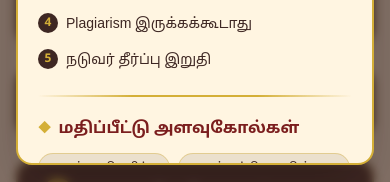
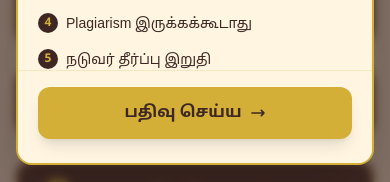
Before and after one commit to VISHWAJITH-GS/chithirai, a React (Vite) app: page / in a window 390 px wide. Both pictures are taken after a click on the button "கட்டுரை போட்டி". Shown: the part 2385-2567 px from the top of the page. Built offline with nearby package versions, Linux system fonts and the light colour scheme.

Commit message:
correccting the validation details in mobile format

```diff
--- a/src/components/EventModal.jsx
+++ b/src/components/EventModal.jsx
@@ -122,8 +122,10 @@ export default function EventModal({ event, onClose }) {
               </div>
             </motion.div>
 
-            {/* Right details panel */}
-            <div className="max-h-[95svh] md:max-h-[90vh] overflow-y-auto px-5 md:px-7 py-6 md:py-7 space-y-5 pb-20 md:pb-7">
+            {/* Right details panel — flex column with floating button */}
+            <div className="flex flex-col h-full max-h-[95svh] md:max-h-[90vh]">
+              {/* Scrollable content */}
+              <div className="flex-1 overflow-y-auto px-5 md:px-7 py-6 md:py-7 space-y-5 pb-72 md:pb-24">
               <motion.div variants={sectionVariants}>
                 <h3 className="flex items-center gap-2 text-[#7B1E1E] font-bold text-base mb-3">
                   <span className="text-gold">◆</span> தலைப்புகள்
@@ -184,8 +186,10 @@ export default function EventModal({ event, onClose }) {
               )}
 
               <motion.div variants={sectionVariants} className="gold-divider" />
+              </div>
 
-              <motion.div variants={sectionVariants} className="sticky bottom-0 z-10 bg-gradient-to-t from-[#FFF5E1] via-[#FFF5E1] to-transparent pt-4 pb-6 md:pb-2 -mx-1 px-1 flex justify-center md:justify-start">
+              {/* Floating register button at bottom */}
+              <motion.div variants={sectionVariants} className="sticky bottom-0 z-10 bg-gradient-to-t from-[#FFF5E1] via-[#FFF5E1] to-transparent pt-4 pb-6 md:pb-4 px-5 md:px-7 border-t border-[#D4AF37]/20 flex justify-center md:justify-start">
                 <motion.a
                   href={event.formUrl}
                   target="_blank"
```
Also changed, not shown: 4 other files (tests, documents, lock files or other folders).
